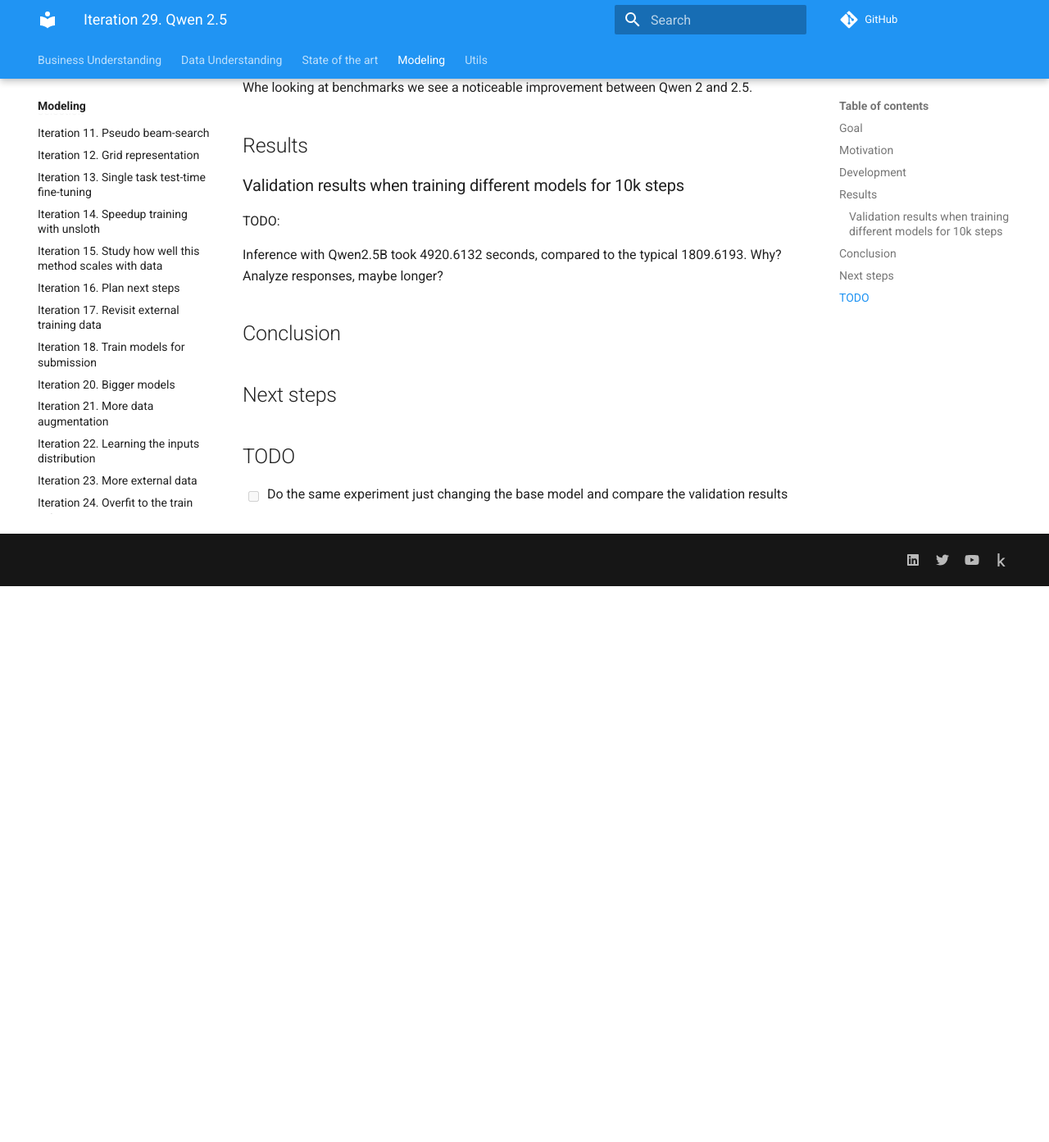
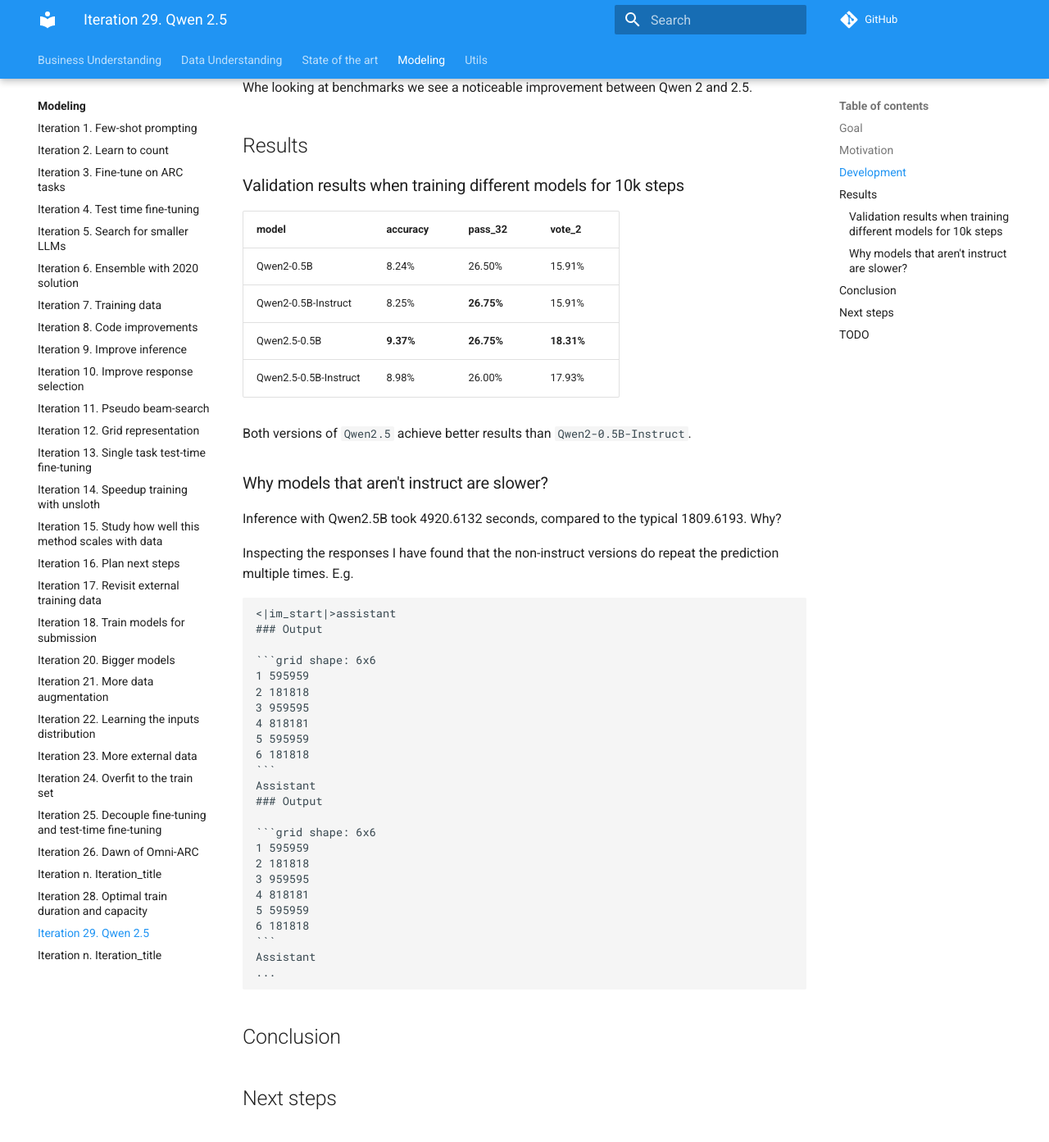
Before and after one commit to zhengjunyao-work/arc24, an MkDocs documentation site: the page built from docs/modeling/Iteration_29_qwen25.md, in a window 1280 px wide and 1400 px high, scrolled down 685 px. Shown: the top 1393 px of the window at 82% size. Built offline with MkDocs 1.6.1 and Material for MkDocs 9.7.7, drawn with Linux system fonts in a browser that asks for light colours; comment, search, counter and statistics services are not loaded.

Commit message:
documented results

````diff
--- a/docs/modeling/Iteration_29_qwen25.md
+++ b/docs/modeling/Iteration_29_qwen25.md
@@ -24,9 +24,47 @@
 
 ### Validation results when training different models for 10k steps
 
-TODO:
+| model                 | accuracy  | pass_32    | vote_2     |
+|-----------------------|-----------|------------|------------|
+| Qwen2-0.5B            | 8.24%     | 26.50%     | 15.91%     |
+| Qwen2-0.5B-Instruct   | 8.25%     | **26.75%** | 15.91%     |
+| Qwen2.5-0.5B          | **9.37%** | **26.75%** | **18.31%** |
+| Qwen2.5-0.5B-Instruct | 8.98%     | 26.00%     | 17.93%     |
 
-Inference with Qwen2.5B took 4920.6132 seconds, compared to the typical 1809.6193.  Why? Analyze responses, maybe longer?
+Both versions of `Qwen2.5` achieve better results than `Qwen2-0.5B-Instruct`.
+
+### Why models that aren't instruct are slower?
+
+Inference with Qwen2.5B took 4920.6132 seconds, compared to the typical 1809.6193.  Why?
+
+Inspecting the responses I have found that the non-instruct versions do repeat the prediction multiple times.
+E.g.
+
+    <|im_start|>assistant
+    ### Output
+
+    ```grid shape: 6x6
+    1 595959
+    2 181818
+    3 959595
+    4 818181
+    5 595959
+    6 181818
+    ```
+    Assistant
+    ### Output
+
+    ```grid shape: 6x6
+    1 595959
+    2 181818
+    3 959595
+    4 818181
+    5 595959
+    6 181818
+    ```
+    Assistant
+    ...
+
 
 ## Conclusion
 
````
